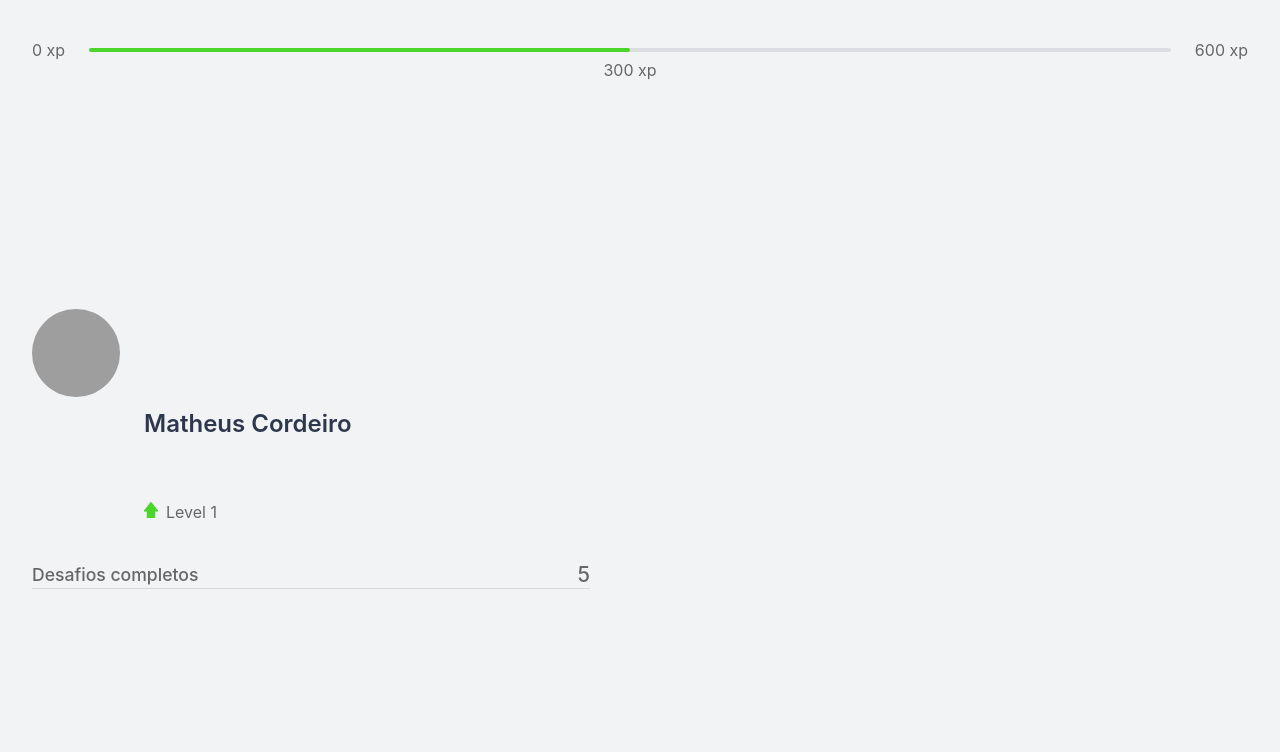
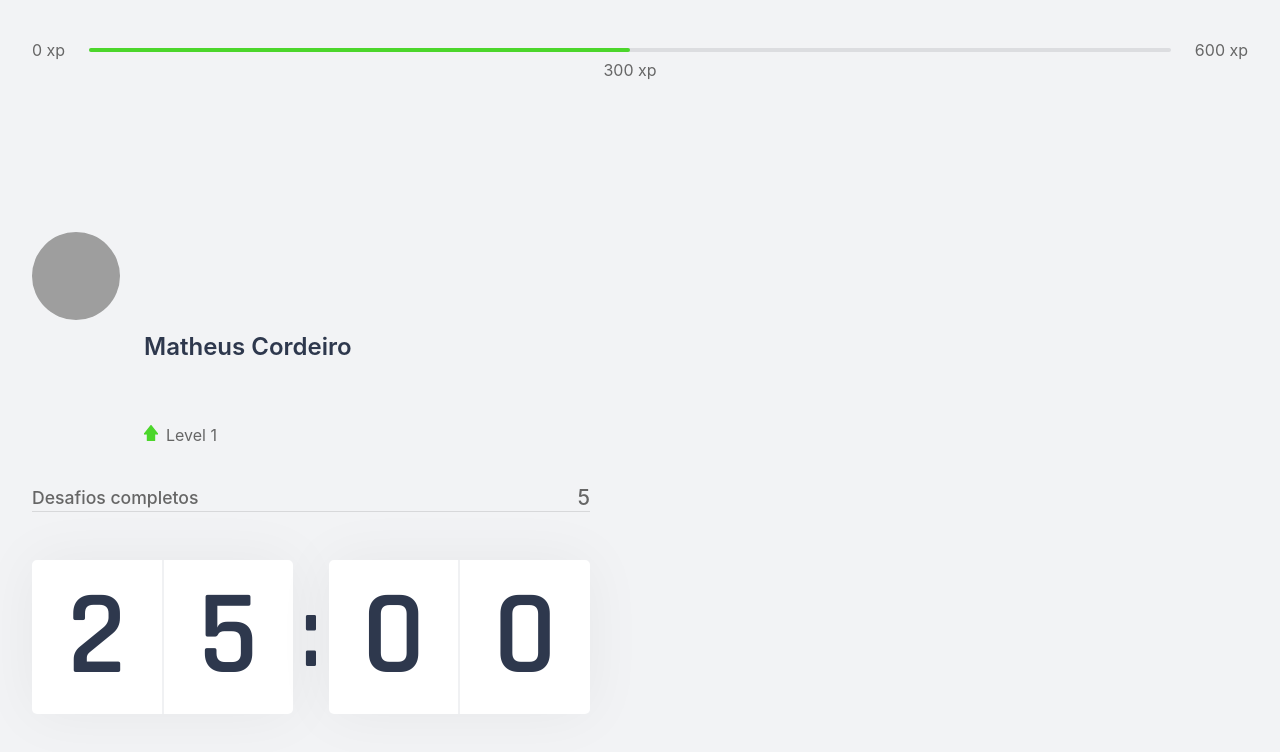
Before and after one commit to mbcordeiro/moveit, a Next.js app: page / in a window 1280 px wide. Shown: the top 752 px of the page. Built offline with nearby package versions, Linux system fonts and the light colour scheme; grey boxes are pictures that could not be loaded.

Commit message:
Countdown component

```diff
--- /dev/null
+++ b/src/components/Countdown.tsx
@@ -0,0 +1,16 @@
+import styles from "../styles/components/Countdown.module.css";
+export function Countdown() {
+  return (
+    <div className={styles.countdownContainer}>
+      <div>
+        <span>2</span>
+        <span>5</span>
+      </div>
+      <span>:</span>
+      <div>
+        <span>0</span>
+        <span>0</span>
+      </div>
+    </div>
+  );
+}
--- a/src/pages/index.tsx
+++ b/src/pages/index.tsx
@@ -1,4 +1,5 @@
 import { CompletedChalenges } from "../components/CompletedChalenges";
+import { Countdown } from "../components/Countdown";
 import { ExperienceBar } from "../components/ExperienceBar";
 import { Profile } from "../components/Profile";
 
@@ -13,6 +14,7 @@
         <div>
           <Profile />
           <CompletedChalenges />
+          <Countdown />
         </div>
         <div></div>
       </section>
--- /dev/null
+++ b/src/styles/components/Countdown.module.css
@@ -0,0 +1,38 @@
+.countdownContainer {
+  display: flex;
+  align-items: center;
+  font-family: Rajdhani;
+  font-weight: 600;
+  color: var(--title);
+}
+
+.countdownContainer > div {
+  flex: 1;
+
+  display: flex;
+  align-items: center;
+  justify-content: space-evenly;
+
+  background-color: var(--white);
+  box-shadow: 0 0 60px rgba(0, 0, 0, 0.05);
+  border-radius: 5px;
+  font-size: 7.5rem;
+  text-align: center;
+}
+
+.countdownContainer > div span {
+  flex: 1;
+}
+
+.countdownContainer > div span:first-child {
+  border-right: 1px solid #f0f1f3;
+}
+
+.countdownContainer > div span:last-child {
+  border-left: 1px solid #f0f1f3;
+}
+
+.countdownContainer > span {
+  font-size: 6.25rem;
+  margin: 0 0.5rem;
+}
```
